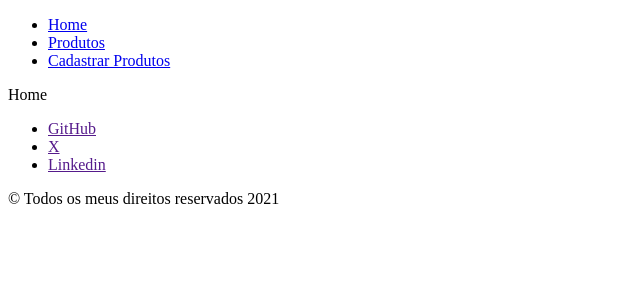
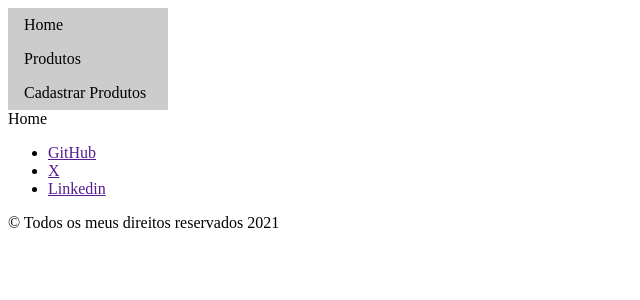
Before and after one commit to LeoBlanco123/spa-1tdspl, a React app: page / in a window 1280 px wide. Shown: the top 300 px of the page, without its empty margins (0-640 px from the left). Built offline with nearby package versions, Linux system fonts and the light colour scheme; the HTML template or start-up script is replaced by a standard one.

Commit message:
criado pasta cabecalho

```diff
--- a/src/App.jsx
+++ b/src/App.jsx
@@ -1,13 +1,13 @@
 
 import Rodape from './components/Footer'
-import Lista from './components/lista'
+import Cabecalho from './components/Cabecalho/Cabecalho'
 import { Outlet } from 'react-router-dom';
 
 export default function App(){
 
   return(
     <>
-      <Lista />
+      <Cabecalho/>
         <Outlet/>
       <Rodape />
 
--- a/src/components/Cabecalho.jsx
+++ /dev/null
@@ -1,16 +0,0 @@
-import { createElement } from "react";
-
-export default function Cabecalho(props) {
-  return (
-    <>
-      <header>
-        <ul>
-          {props.children.map((item, indice) => {
-            createElement("li", { key: indice }, item);
-            return item;
-          })}
-        </ul>
-      </header>
-    </>
-  );
-}
--- /dev/null
+++ b/src/components/Cabecalho/Cabecalho.jsx
@@ -0,0 +1,27 @@
+import { Link, useNavigate } from "react-router-dom";
+import "./Cabecalho.scss";
+
+export default function Cabecalho(props) {
+
+      const navigation = useNavigate();
+
+      console.log(useNavigate().prototype);
+
+  return (
+    <>
+      <header className="cabecalho">
+        <ul>
+          <li>
+            <Link to="/">Home</Link>
+          </li>
+          <li>
+            <Link to="/produtos">Produtos</Link>
+          </li>
+          <li>
+            <Link to="/cadastrar">Cadastrar Produtos</Link>
+          </li>
+        </ul>
+      </header>
+    </>
+  );
+}
--- /dev/null
+++ b/src/components/Cabecalho/Cabecalho.scss
@@ -0,0 +1,32 @@
+
+.cabecalho{
+
+    ul{
+        list-style: none;
+        margin: 0;
+        padding: 0;
+        width: 160px;
+        background-color: #ccc;
+
+
+        li a {
+            text-decoration: none;
+            display: block;
+            color: #000;
+            padding: 8px 16px;
+            transition: background-color 300ms ease-out, color 300ms ease-out;
+
+            &:hover{
+                background-color: #888;
+                color: #fff;
+            }
+
+        }
+
+    }
+
+    .active{
+        background-color: #777;
+        color: #fff;
+    }
+}
--- a/src/components/lista.jsx
+++ /dev/null
@@ -1,20 +0,0 @@
-import { Link } from "react-router-dom";
-import Cabecalho from "./Cabecalho";
-
-export default function Lista() {
-  return (
-    <>
-      <Cabecalho>
-        <li>
-          <Link to="/">Home</Link>
-        </li>
-        <li>
-          <Link to="/produtos">Produtos</Link>
-        </li>
-        <li>
-          <Link to="/cadastrar">Cadastrar Produtos</Link>
-        </li>
-      </Cabecalho>
-    </>
-  );
-}
```
